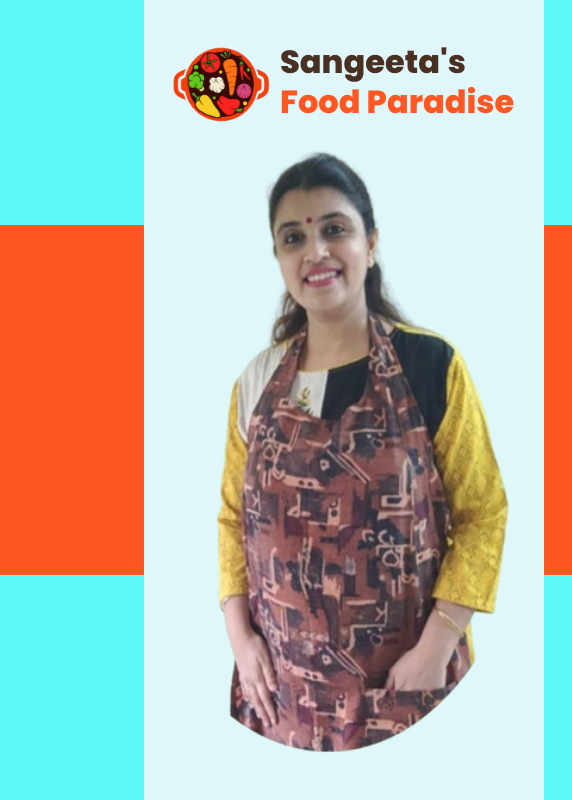
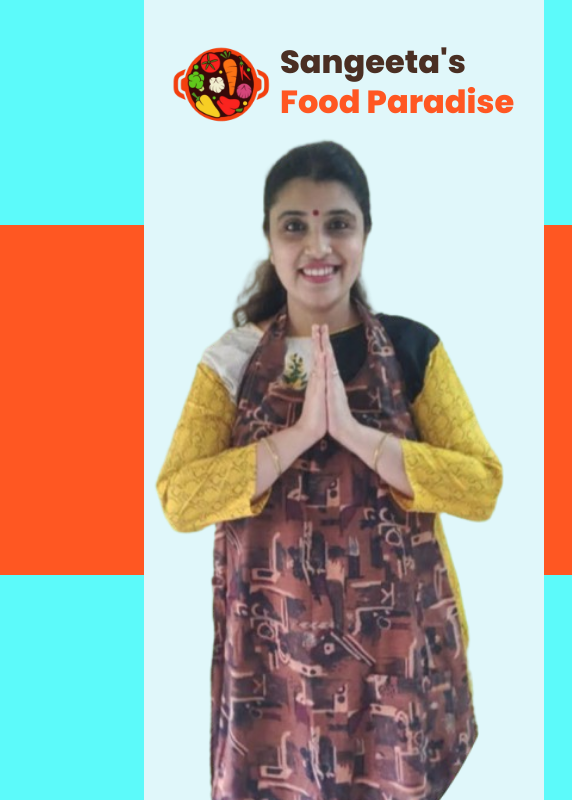
Before and after one commit to adityapai05/mini-projects, a plain HTML site: page recipe-blog-landing-page/index.html in a window 1280 px wide. Shown: the full height of the page, 0-572 px from the left. Drawn offline with Linux system fonts and the light colour scheme.

Commit message:
Updated the hero image to be a rotating set of images

```diff
--- a/recipe-blog-landing-page/index.html
+++ b/recipe-blog-landing-page/index.html
@@ -1,5 +1,6 @@
 <!DOCTYPE html>
 <html lang="en">
+
 <head>
     <meta charset="UTF-8">
     <meta name="viewport" content="width=device-width, initial-scale=1.0">
@@ -8,6 +9,7 @@
     <link rel="stylesheet" href="style.css">
     <title>Sangeeta's Food Paradise</title>
 </head>
+
 <body>
     <main class="container">
         <div class="container-left">
@@ -17,8 +19,8 @@
                 </div>
                 <h1>Sangeeta's <br><span>Food Paradise</span></h1>
             </div>
+            <img id="profile-image" src="./assets/sangeetabg1.png" alt="profile">
             <div class="ribbon-red"></div>
-                <img src="./assets/sangeetabg.png" alt="profile">
         </div>
         <div class="container-right">
             <div class="navbar">
@@ -48,6 +50,7 @@
             </div>
         </div>
     </main>
+    <script src="script.js"></script>
     <script src="https://kit.fontawesome.com/119350cd6c.js" crossorigin="anonymous"></script>
 </body>
 
--- /dev/null
+++ b/recipe-blog-landing-page/script.js
@@ -0,0 +1,10 @@
+const profileImage = document.getElementById('profile-image');
+const images = ['./assets/sangeetabg1.png', './assets/sangeetabg2.png', './assets/sangeetabg3.png'];
+let currentIndex = 0;
+
+
+
+setInterval(( ) => {
+    profileImage.src = images[currentIndex];
+    currentIndex = (currentIndex + 1) % images.length;
+}, 1000);
```
Also changed, not shown: recipe-blog-landing-page/assets/sangeetabg1.png (renamed from recipe-blog-landing-page/assets/sangeetabg.png), recipe-blog-landing-page/assets/sangeetabg2.png (added), recipe-blog-landing-page/assets/sangeetabg3.png (added). Lines whose indentation alone changed are shown as unchanged.
